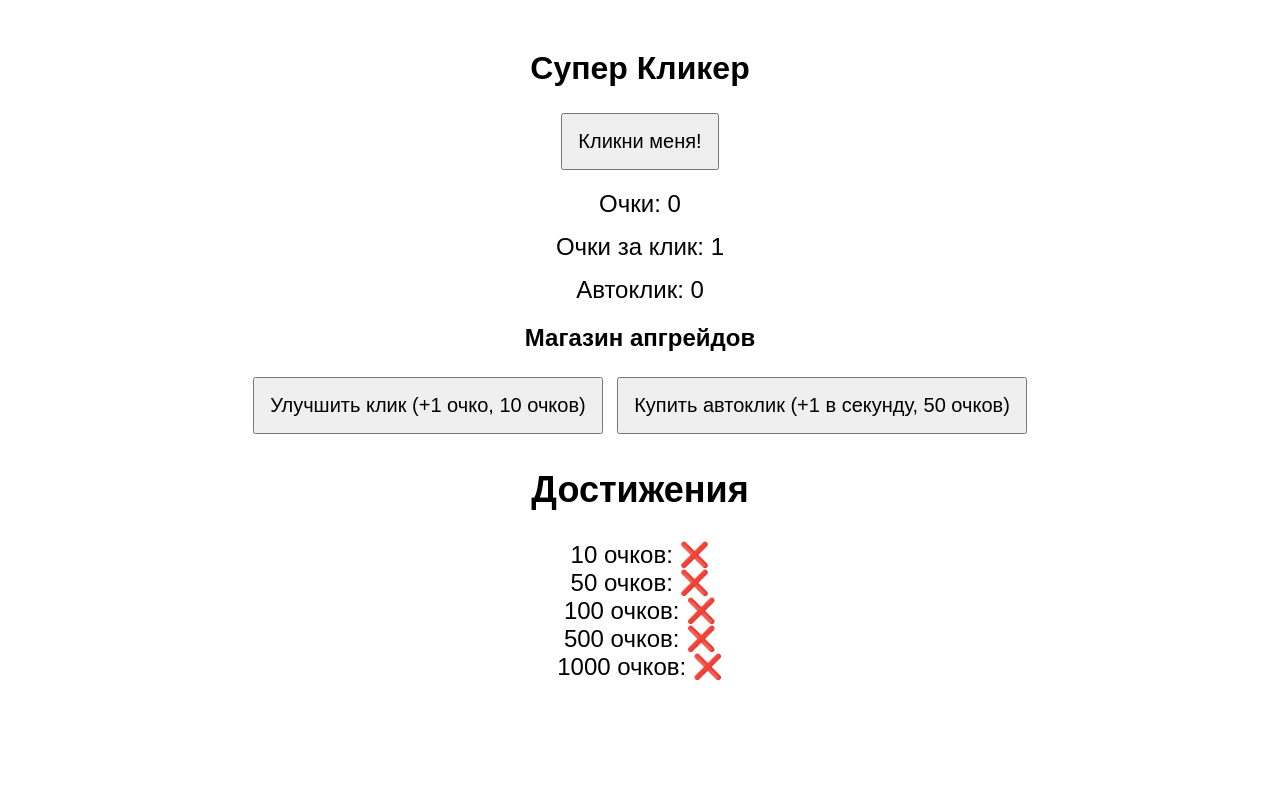
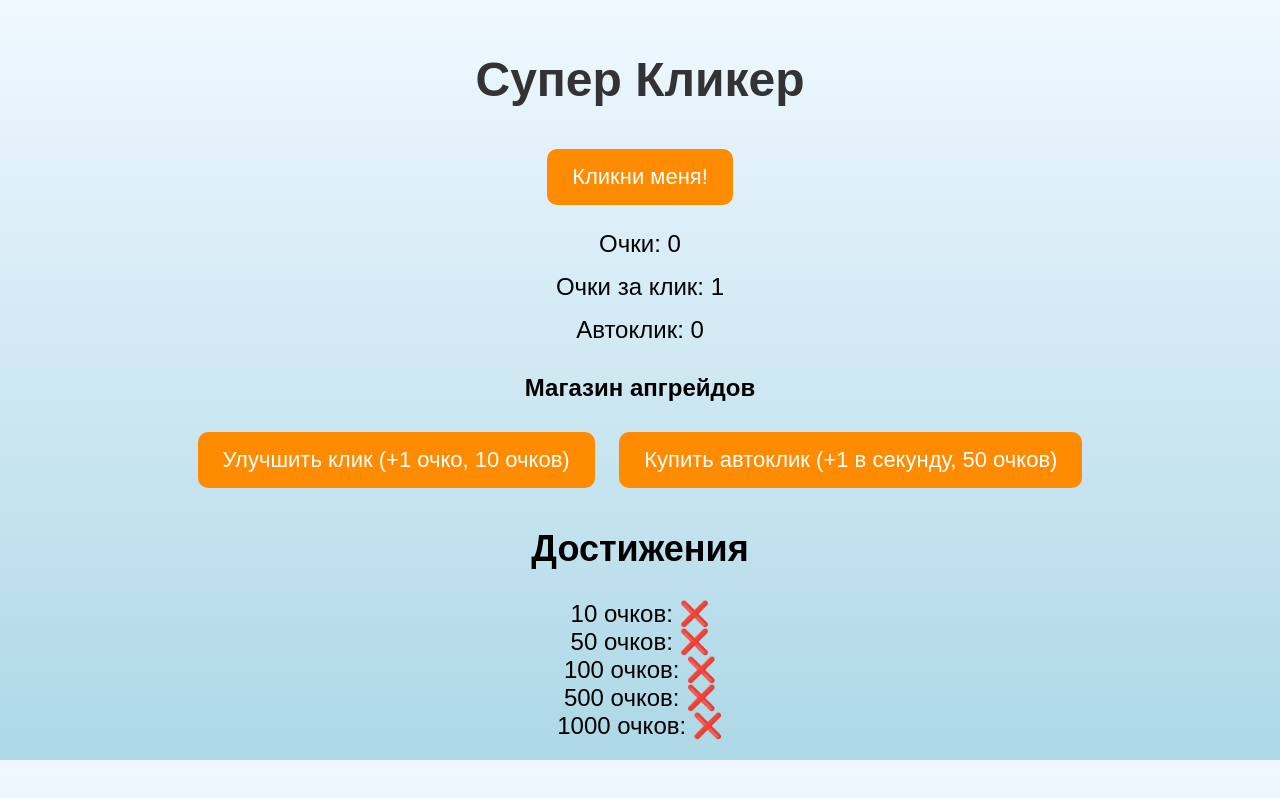
Before and after one commit to Abobamind/clicker-game, a plain HTML site: page index.html in a window 1280 px wide. Drawn offline with Linux system fonts and the light colour scheme.

Commit message:
Update style.css

```diff
--- a/style.css
+++ b/style.css
@@ -1,14 +1,30 @@
 body {
     font-family: Arial, sans-serif;
     text-align: center;
-    margin-top: 50px;
+    background: linear-gradient(to bottom, #f0f8ff, #add8e6);
+    margin: 0;
+    padding: 20px;
+}
+
+h1 {
+    font-size: 48px;
+    color: #333;
 }
 
 button {
-    font-size: 20px;
-    padding: 15px;
-    margin: 5px;
+    font-size: 22px;
+    padding: 15px 25px;
+    margin: 10px;
     cursor: pointer;
+    border: none;
+    border-radius: 10px;
+    background-color: #ff8c00;
+    color: #fff;
+    transition: 0.2s;
+}
+
+button:hover {
+    background-color: #ffa500;
 }
 
 #score, #clickPowerDisplay, #autoClickDisplay, #achievements {
@@ -17,5 +33,9 @@ button {
 }
 
 #shop {
-    margin-top: 20px;
+    margin-top: 30px;
 }
+
+.game-area {
+    margin-bottom: 20px;
+}
```
